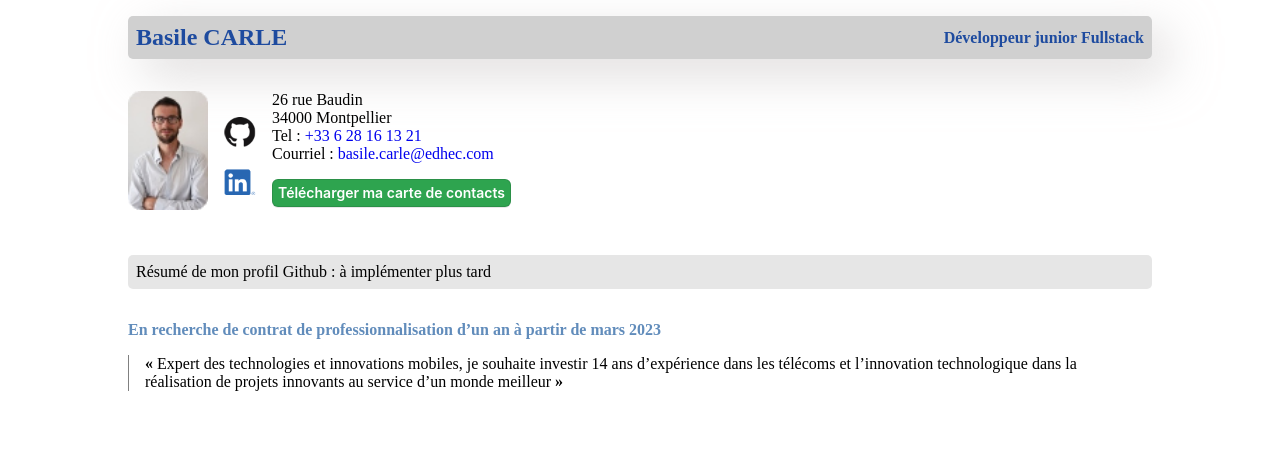
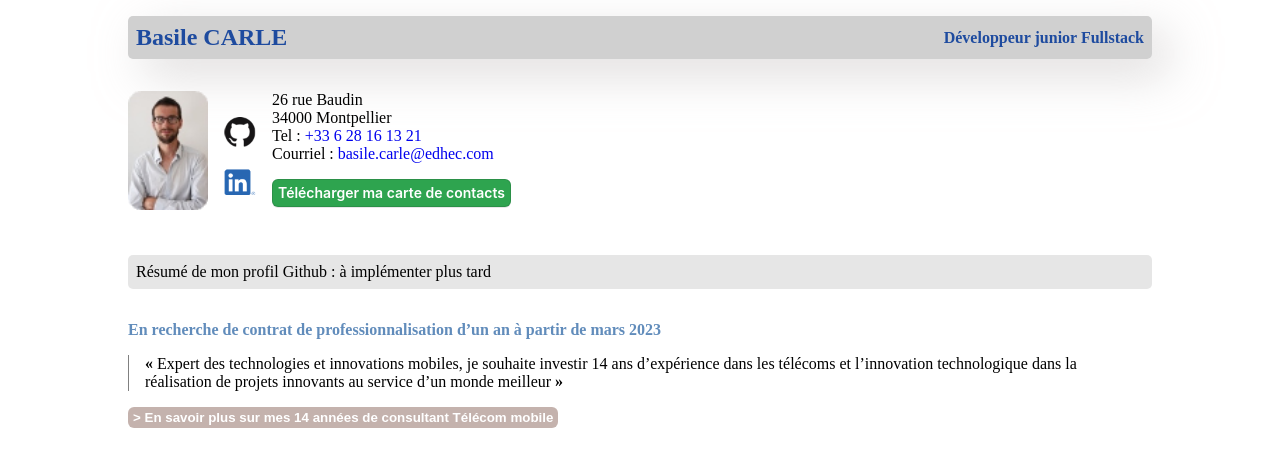
Before and after one commit to bebaile/CV-Basile-Carle, a React (Vite) app in the folder frontend/: page / in a window 1280 px wide. Shown: the top 466 px of the page. Built offline with nearby package versions, Linux system fonts and the light colour scheme.

Commit message:
Ajout bouton pour consulter  les détails de mon expérience télécom. Le contenu à afficher par la suite n'étant pas encore disponible, cela reste à développer

```diff
--- a/frontend/src/App.css
+++ b/frontend/src/App.css
@@ -154,3 +154,12 @@
   padding: 0 1rem;
   border-left: 1px solid gray;
 }
+
+.more-experience-btn {
+  background-color: hsla(13, 36%, 31%, 0.4);
+  border-radius: 6px;
+  border: 0;
+  padding: 3px 5px;
+  margin: 1rem 0rem;
+  color: white;
+}
--- a/frontend/src/components/ProfessionalObjectives.jsx
+++ b/frontend/src/components/ProfessionalObjectives.jsx
@@ -14,6 +14,11 @@ function ProfessionalObjectives() {
           l’innovation technologique dans la réalisation de projets innovants au
           service d’un monde meilleur <strong>»</strong>
         </p>
+        <button type="button" className="more-experience-btn">
+          <strong>
+            > En savoir plus sur mes 14 années de consultant Télécom mobile
+          </strong>
+        </button>
       </div>
     </div>
   );
```
